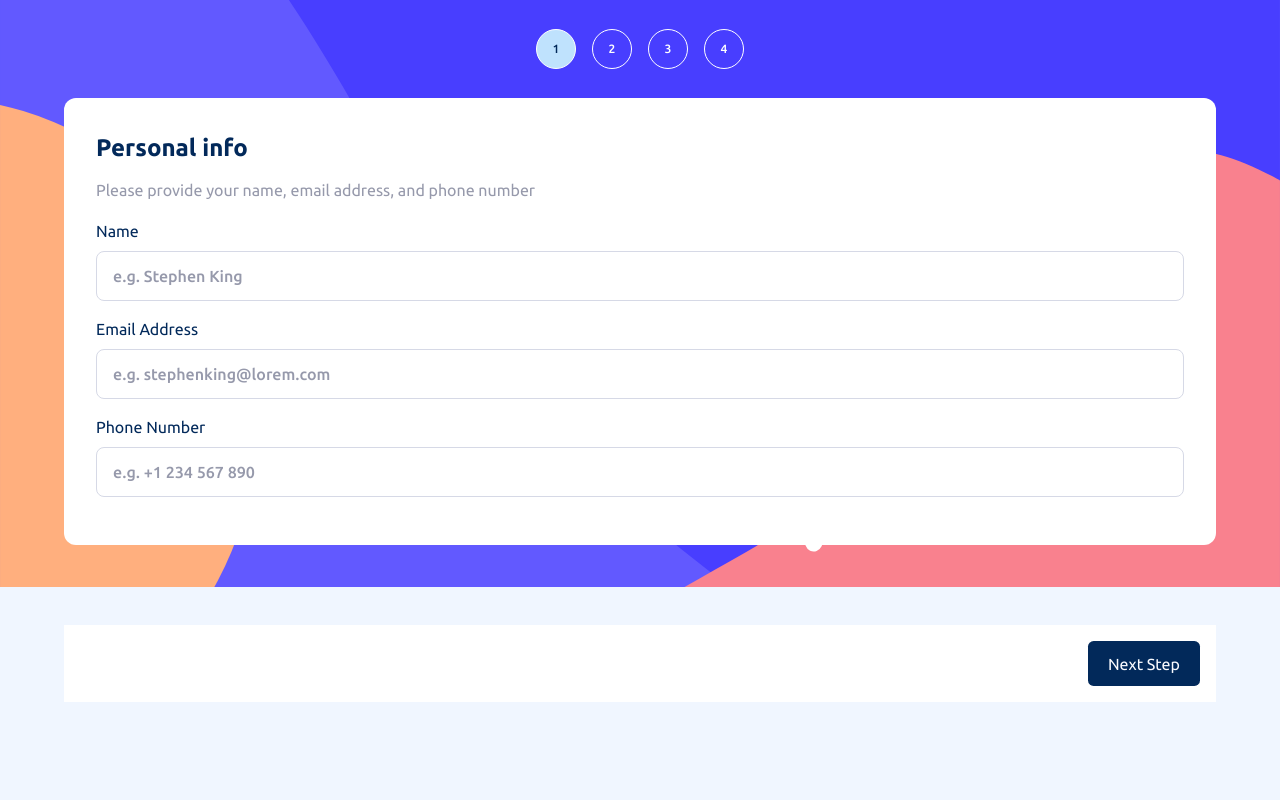
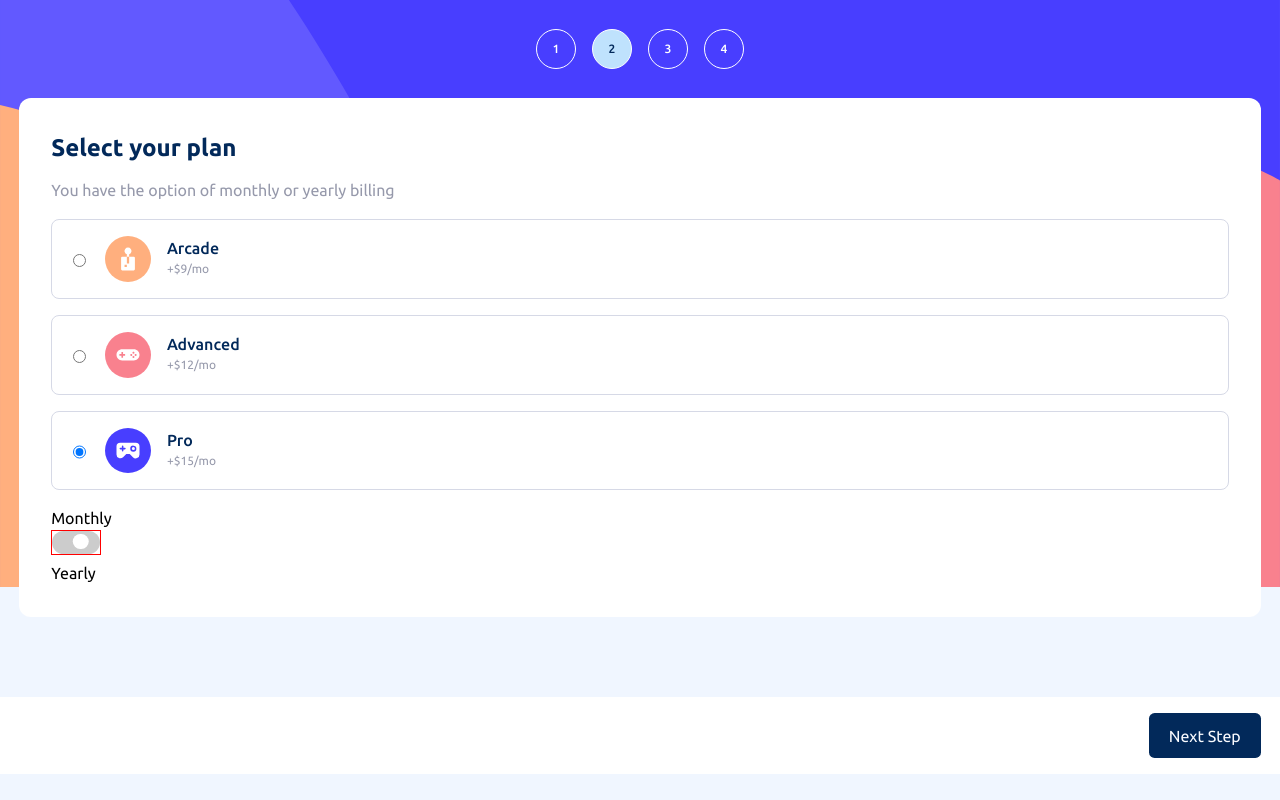
Before and after one commit to A14313/multiStep-form, a website built with Parcel: page src/index.html in a window 1280 px wide. Built offline with nearby package versions, Linux system fonts and the light colour scheme.

Commit message:
2nd card is almost done
2nd step is 80% done.

Polishing the style in slider

Added js to toggle active in selected radio div but it still cannot remove it

```diff
--- a/src/index.html
+++ b/src/index.html
@@ -14,6 +14,8 @@
 		/>
 
 		<link rel="stylesheet" href="scss/main.scss" />
+
+		<script src="js/app.js" type="module" defer></script>
 	</head>
 	<body>
 		<!-- Checkbox examples for javascript -->
@@ -25,8 +27,8 @@
 		<div class="container">
 			<div class="page-indicator">
 				<ul class="page-indicator__list">
-					<li class="page-indicator__item active"><p>1</p></li>
-					<li class="page-indicator__item"><p>2</p></li>
+					<li class="page-indicator__item"><p>1</p></li>
+					<li class="page-indicator__item active"><p>2</p></li>
 					<li class="page-indicator__item"><p>3</p></li>
 					<li class="page-indicator__item"><p>4</p></li>
 				</ul>
@@ -78,58 +80,99 @@
 				</div>
 
 				<!-- Step 2 -->
+				<div class="card-container">
 					<div class="card">
 						<h2 class="card__title">Select your plan</h2>
 						<p class="card__desc">
 							You have the option of monthly or yearly billing
 						</p>
-					<div class="form-group">
-						<div>
-							<label for="arcade">Arcade</label>
-							<p class="form-group-label__desc">+$9/mo</p>
-						</div>
+
+						<div class="form-group flex">
 							<input
 								type="radio"
 								name="plan"
 								id="arcade"
 								value="arcade"
 							/>
+							<div class="form-group__radio__img">
+								<img
+									src="assets/images/icon-arcade.svg"
+									alt=""
+								/>
 							</div>
-					<div class="form-group">
-						<div>
-							<label for="advanced">Advanced</label>
-							<p class="form-group-label__desc">+$12/mo</p>
+							<div class="form-group__radio__text">
+								<label class="primary-title" for="arcade"
+									>Arcade</label
+								>
+								<p class="form-group-label__desc">+$9/mo</p>
+								<p class="form-group-label__yearly">
+									2 months free
+								</p>
 							</div>
-
+						</div>
+						<div class="form-group flex">
 							<input
 								type="radio"
 								name="plan"
 								id="advanced"
 								value="advanced"
 							/>
+							<div class="form-group__radio__img">
+								<img
+									src="assets/images/icon-advanced.svg"
+									alt=""
+								/>
 							</div>
-					<div class="form-group">
-						<div>
-							<label for="pro">Pro</label>
+							<div class="form-group__radio__text">
+								<label class="primary-title" for="advanced"
+									>Advanced</label
+								>
+								<p class="form-group-label__desc">+$12/mo</p>
+								<p class="form-group-label__yearly">
+									2 months free
+								</p>
+							</div>
+						</div>
+						<div class="form-group flex">
+							<input
+								type="radio"
+								name="plan"
+								id="pro"
+								value="pro"
+								checked
+							/>
+							<div class="form-group__radio__img">
+								<img src="assets/images/icon-pro.svg" alt="" />
+							</div>
+							<div class="form-group__radio__text">
+								<label class="primary-title" for="pro"
+									>Pro</label
+								>
 								<p class="form-group-label__desc">+$15/mo</p>
+								<p class="form-group-label__yearly">
+									2 months free
+								</p>
 							</div>
-
-						<input type="radio" name="plan" id="pro" value="pro" />
 						</div>
 
 						<div>
 							<p>Monthly</p>
-						<button>Button</button>
+
+							<label class="switch">
+								<input type="checkbox" />
+								<span class="slider"></span>
+							</label>
+
 							<p>Yearly</p>
 						</div>
-
+					</div>
 					<div class="lower-action">
-						<button type="button" class="btn">Go Back</button>
 						<button type="button" class="btn">Next Step</button>
 					</div>
 				</div>
 
 				<!-- Step 3 -->
+				<div class="card-container">
 					<div class="card">
 						<h2 class="card__title">Pick add-ons</h2>
 						<p class="card__desc">
@@ -137,7 +180,9 @@
 						</p>
 						<div class="form-group">
 							<div>
-							<label for="onlineService">Online Service</label>
+								<label for="onlineService"
+									>Online Service</label
+								>
 								<p class="form-group-label__desc">
 									Access to multiplayer games
 								</p>
@@ -152,7 +197,9 @@
 						</div>
 						<div class="form-group">
 							<div>
-							<label for="largerStorage">Larger storage</label>
+								<label for="largerStorage"
+									>Larger storage</label
+								>
 								<p class="form-group-label__desc">
 									Extra 1TB of cloud save
 								</p>
@@ -188,9 +235,8 @@
 							<button>Button</button>
 							<p>Yearly</p>
 						</div>
-
+					</div>
 					<div class="lower-action">
-						<button type="button" class="btn">Go Back</button>
 						<button type="button" class="btn">Next Step</button>
 					</div>
 				</div>
--- /dev/null
+++ b/src/js/app.js
@@ -0,0 +1,41 @@
+// let activeDiv = document.querySelector("#active-div");
+
+// activeDiv.addEventListener("click", function () {
+// 	activeDiv.classList.toggle("active");
+// });
+
+// const navToggle = document.querySelector(".hamburger__icon");
+// const navToggleLists = document.querySelectorAll(".with-arrow");
+
+// navToggle.addEventListener("click", () => {
+// 	navToggle.classList.toggle("active");
+// });
+
+// navToggleLists.forEach((navToggleList) => {
+// 	navToggleList.addEventListener("click", () => {
+// 		navToggleList.classList.toggle("active");
+// 	});
+// });
+
+// document.querySelectorAll(".form-group.flex.active").forEach((activeRadio) => {
+// 	activeRadio.classList.remove("active");
+// });
+
+// document.querySelectorAll("[data-dropdown].active").forEach((dropdown) => {
+// 	if (dropdown === currentDropdown) return;
+// 	dropdown.classList.remove("active");
+// });
+
+let activeRadios = document.querySelectorAll(".form-group.flex");
+
+activeRadios.forEach((activeRadio) => {
+	activeRadio.addEventListener("click", () => {
+		activeRadio.classList.add("active");
+	});
+});
+
+// document.querySelectorAll(".form-group.flex.active").forEach((activeRadio) => {
+// 	activeRadio.addEventListener("click", () => {
+// 		activeRadio.classList.remove("active");
+// 	});
+// });
--- a/src/scss/_colors.scss
+++ b/src/scss/_colors.scss
@@ -31,11 +31,14 @@ body {
 }
 
 .form-group input,
+.form-group-label__yearly,
 .primary-title {
 	color: var(--clr-primary-title);
+	// color: hsl(243, 100%, 62%);
 }
 
 .card__desc,
+.form-group-label__desc,
 .form-group input::placeholder {
 	color: var(--clr-primary-subtitle);
 }
--- a/src/scss/_fonts.scss
+++ b/src/scss/_fonts.scss
@@ -3,6 +3,7 @@
 :root {
 	--ff-primary: "Ubuntu", sans-serif;
 
+	--fs-100: 0.625rem; //10px
 	--fs-200: 0.75rem; //12px
 	--fs-400: 1rem;
 	--fs-450: 1.125rem; //18px
--- a/src/scss/main.scss
+++ b/src/scss/main.scss
@@ -4,8 +4,9 @@
 @import "resets";
 
 :root {
-	--default-inline-padding: 1.4rem;
+	--default-inline-spacing: 1.2rem;
 	--default-card-inline-padding: 1rem;
+	--transition-speed-normal: 500ms;
 }
 
 body {
@@ -14,9 +15,9 @@ body {
 }
 
 .container {
-	width: 90%;
-	max-width: 1200px;
-	margin-inline: auto;
+	// width: 90%;
+	// max-width: 1200px;
+	// margin-inline: auto;
 }
 
 .btn {
@@ -66,12 +67,63 @@ body {
 			border: 1px solid var(--clr-input-border-focused);
 		}
 	}
+
+	&.flex {
+		display: flex;
+		flex-direction: row;
+		gap: 1em;
+		border: 1px solid var(--clr-gray-light-400);
+		border-radius: 0.5em;
+		padding: 1em;
+
+		&.active {
+			border: 1px solid var(--clr-input-border-focused);
+			background-color: var(--clr-gray-light-500);
+		}
+
+		& > * {
+			// border: 1px solid red;
+		}
+	}
+
+	&__radio__img {
+		// width: 100%;
+
+		& img {
+			width: 50px;
+		}
+	}
+	&__radio__text {
+		width: 100%;
+
+		& label {
+			font-weight: 500;
+		}
+	}
+
+	&-label__desc {
+		font-size: var(--fs-200);
+	}
+
+	&-label__yearly {
+		font-weight: 400;
+		font-size: var(--fs-100);
+		display: none;
+	}
+
+	& input[type="radio"] {
+		// display: none;
+	}
 }
 
 .card-container {
 	display: flex;
 	flex-direction: column;
-	// height: 100vh;
+
+	&:not(:nth-of-type(2)) {
+		display: none;
+		// background-color: red;
+	}
 
 	& .lower-action {
 		margin-block-start: 5em;
@@ -79,19 +131,16 @@ body {
 		background-color: white;
 		display: flex;
 		justify-content: flex-end;
-		padding: 1em 1em;
+		padding: 1em var(--default-inline-spacing);
 	}
 }
 
 .card {
 	background-color: white;
+	margin-inline: var(--default-inline-spacing);
 	padding-inline: var(--default-card-inline-padding);
 	border-radius: 0.75em;
 	padding: 2em;
-
-	&:not(:nth-of-type(1)) {
-		display: none;
-	}
 
 	&__title {
 		color: var(--clr-primary-title);
@@ -101,6 +150,52 @@ body {
 	&__desc {
 		margin-block-end: 1em;
 		line-height: 1.6;
+	}
+}
+
+//label
+.switch {
+	--height-of-label: 25px;
+	--percentage: 0.63;
+	position: relative;
+	display: inline-block;
+	width: 50px;
+	height: var(--height-of-label);
+	border: 1px solid red;
+
+	& input {
+		display: none;
+	}
+
+	.slider {
+		position: absolute;
+		cursor: pointer;
+		inset: 0;
+		background-color: #ccc;
+		border-radius: 34px;
+		transition: background-color var(--transition-speed-normal) ease;
+
+		&::before {
+			position: absolute;
+			content: "";
+			height: calc(var(--height-of-label) * var(--percentage));
+			width: calc(var(--height-of-label) * var(--percentage));
+			left: 5px;
+			bottom: 5px;
+			background-color: white;
+			border-radius: 50%;
+			transform: translateX(100%);
+			transition: transform var(--transition-speed-normal) ease;
+		}
+	}
+
+	input:checked + .slider {
+		background-color: #ff278c;
+	}
+
+	input:checked + .slider:before {
+		transform: translateX(95%);
+		// transform: translateX(100%);
 	}
 }
 
```
Also changed, not shown: dist/icon-advanced.08c8f162.svg (added), dist/icon-arcade.d4b1c994.svg (added), dist/icon-pro.dde13aef.svg (added), dist/index.html, 6 other files. Lines whose indentation alone changed are shown as unchanged.
